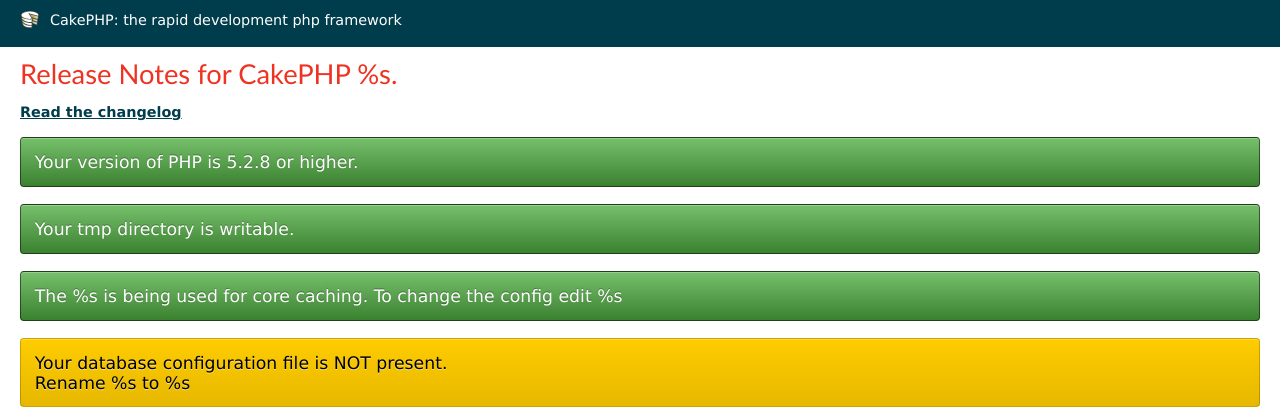
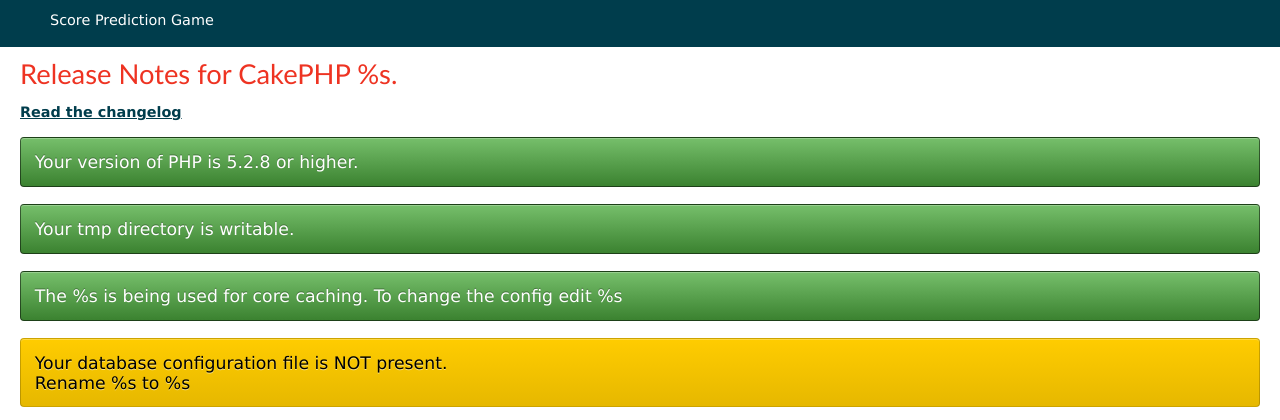
Before and after one commit to fitzretsil/score-prediction-game, a CakePHP app: the page made by app/View/Pages/home.ctp in a window 1280 px wide. Shown: the top 420 px of the page. Run offline with PHP 8.4 and a stand-in for CakePHP, Linux system fonts and the light colour scheme; the template is opened without the code that fills it, so the values that code supplies are empty; some libraries are stand-ins or nearby versions.

Commit message:
Replacing CakePHP defaults with Score Prediction Game in the default layout

```diff
--- a/app/View/Layouts/default.ctp
+++ b/app/View/Layouts/default.ctp
@@ -7,7 +7,7 @@
  * @since         CakePHP(tm) v 0.10.0.1076
  */
 
-$cakeDescription = __d('cake_dev', 'CakePHP: the rapid development php framework');
+$cakeDescription = __d('score_prediction_game', 'Score Prediction Game');
 ?>
 <!DOCTYPE html>
 <html>
@@ -30,7 +30,7 @@ $cakeDescription = __d('cake_dev', 'CakePHP: the rapid development php framework
 <body>
 	<div id="container">
 		<div id="header">
-			<h1><?php echo $this->Html->link($cakeDescription, 'http://cakephp.org'); ?></h1>
+			<h1><?php echo $this->Html->link($cakeDescription, '/'); ?></h1>
 		</div>
 		<div id="content">
 
--- a/app/webroot/css/cake.generic.css
+++ b/app/webroot/css/cake.generic.css
@@ -82,7 +82,7 @@ p {
 }
 #header h1 {
 	line-height:20px;
-	background: #003d4c url('../img/cake.icon.png') no-repeat left;
+	background: #003d4c no-repeat left;
 	color: #fff;
 	padding: 0px 30px;
 }
```
